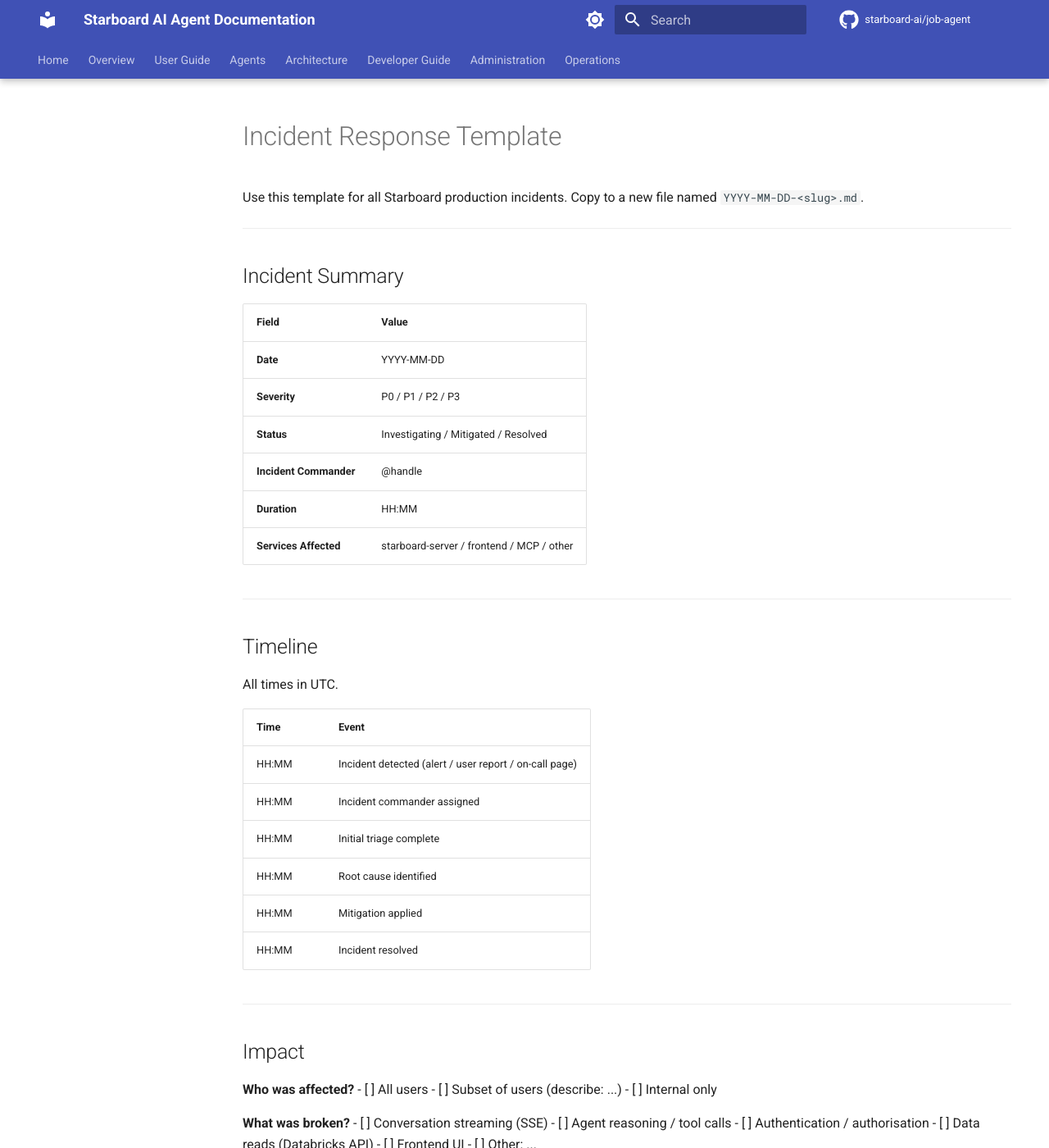
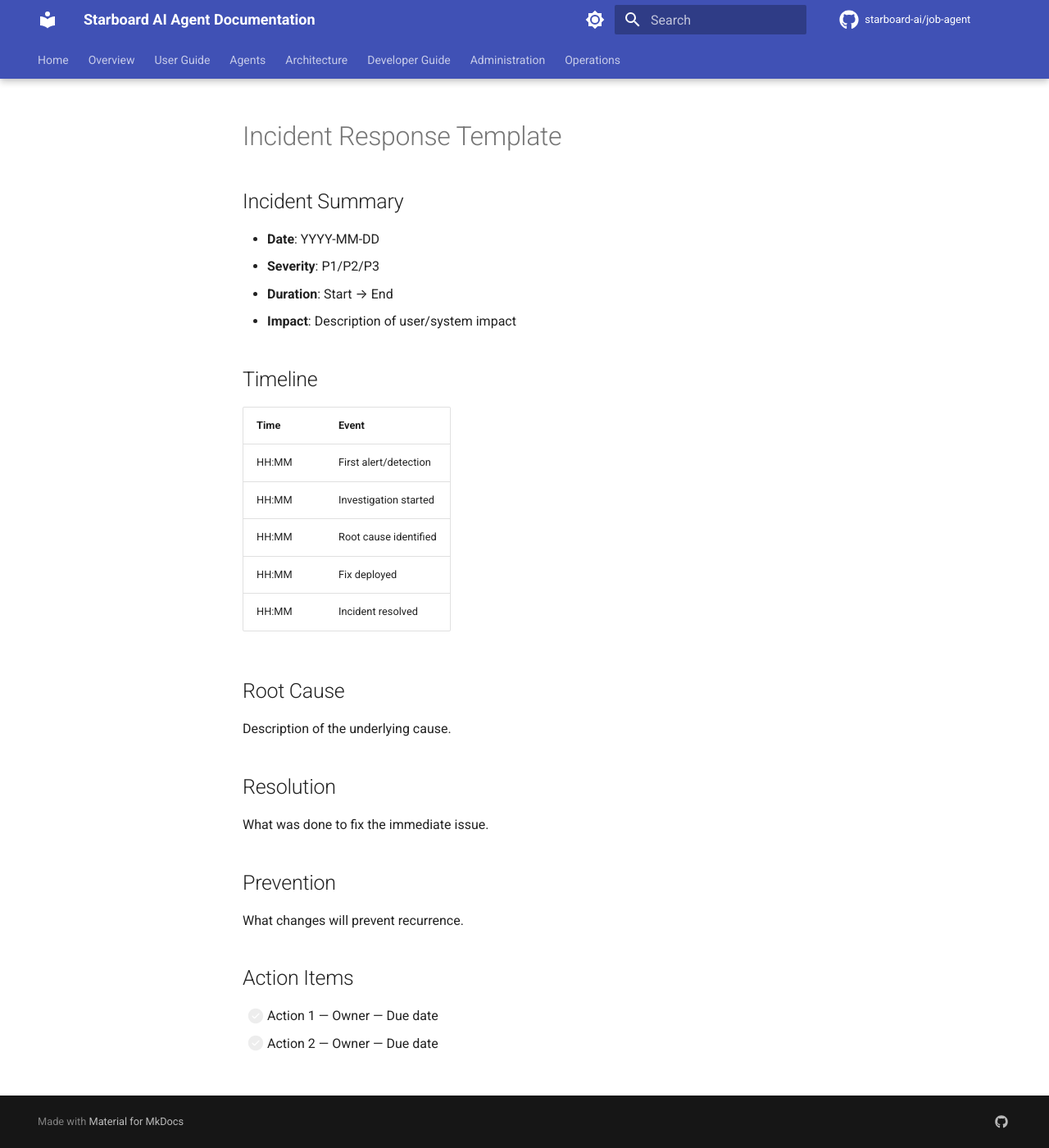
Before and after one commit to bluewatersql/starboard, an MkDocs documentation site: the page built from docs/runbooks/incident_template.md, in a window 1280 px wide and 1400 px high. Shown: the whole window at 82% size. Built offline with MkDocs 1.6.1 and Material for MkDocs 9.7.7, drawn with Linux system fonts in a browser that asks for light colours; comment, search, counter and statistics services are not loaded; some of the changed text lies outside the part shown.

Commit message:
chore: add CHANGELOG, AGENTS.md files, runbook templates
Slot 5 archive recommendations:
- CHANGELOG.md documenting all 5 slots of remediation work
- AGENTS.md in packages/, frontend/, tests/ directories
- docs/runbooks/incident_template.md

Co-authored-by: Isaac

```diff
--- a/docs/runbooks/incident_template.md
+++ b/docs/runbooks/incident_template.md
@@ -1,125 +1,29 @@
 # Incident Response Template
 
-Use this template for all Starboard production incidents. Copy to a new file named `YYYY-MM-DD-<slug>.md`.
-
----
-
 ## Incident Summary
-
-| Field | Value |
-|-------|-------|
-| **Date** | YYYY-MM-DD |
-| **Severity** | P0 / P1 / P2 / P3 |
-| **Status** | Investigating / Mitigated / Resolved |
-| **Incident Commander** | @handle |
-| **Duration** | HH:MM |
-| **Services Affected** | starboard-server / frontend / MCP / other |
-
----
+- **Date**: YYYY-MM-DD
+- **Severity**: P1/P2/P3
+- **Duration**: Start → End
+- **Impact**: Description of user/system impact
 
 ## Timeline
-
-All times in UTC.
-
 | Time | Event |
 |------|-------|
-| HH:MM | Incident detected (alert / user report / on-call page) |
-| HH:MM | Incident commander assigned |
-| HH:MM | Initial triage complete |
+| HH:MM | First alert/detection |
+| HH:MM | Investigation started |
 | HH:MM | Root cause identified |
-| HH:MM | Mitigation applied |
+| HH:MM | Fix deployed |
 | HH:MM | Incident resolved |
 
----
-
-## Impact
-
-**Who was affected?**
-- [ ] All users
-- [ ] Subset of users (describe: ...)
-- [ ] Internal only
-
-**What was broken?**
-- [ ] Conversation streaming (SSE)
-- [ ] Agent reasoning / tool calls
-- [ ] Authentication / authorisation
-- [ ] Data reads (Databricks API)
-- [ ] Frontend UI
-- [ ] Other: ...
-
-**Quantified impact:**
-- Estimated users affected: N
-- Estimated requests failed: N
-- Data loss: yes / no
-
----
-
 ## Root Cause
-
-_Concise technical description of the root cause._
-
----
-
-## Detection
-
-How was the incident detected?
-- [ ] Automated alert (specify alert name)
-- [ ] User report
-- [ ] On-call engineer noticed
-- [ ] Other: ...
-
----
-
-## Mitigation
-
-Steps taken to stop the bleeding:
-
-1. ...
-2. ...
-
----
+Description of the underlying cause.
 
 ## Resolution
+What was done to fix the immediate issue.
 
-Steps taken to fully resolve:
-
-1. ...
-2. ...
-
----
-
-## Contributing Factors
-
-- ...
-
----
+## Prevention
+What changes will prevent recurrence.
 
 ## Action Items
-
-| Action | Owner | Due Date | Issue |
-|--------|-------|----------|-------|
-| ... | @handle | YYYY-MM-DD | #N |
-
----
-
-## Lessons Learned
-
-### What went well
-
-- ...
-
-### What could be improved
-
-- ...
-
-### Where we got lucky
-
-- ...
-
----
-
-## References
-
-- Logs: `trace_id=...`
-- PR / commit: ...
-- Related incidents: ...
+- [ ] Action 1 — Owner — Due date
+- [ ] Action 2 — Owner — Due date
```
Also changed, not shown: CHANGELOG.md (+28 -51 lines), frontend/AGENTS.md (+8 -39 lines), packages/AGENTS.md (+9 -52 lines), 1 other file.
